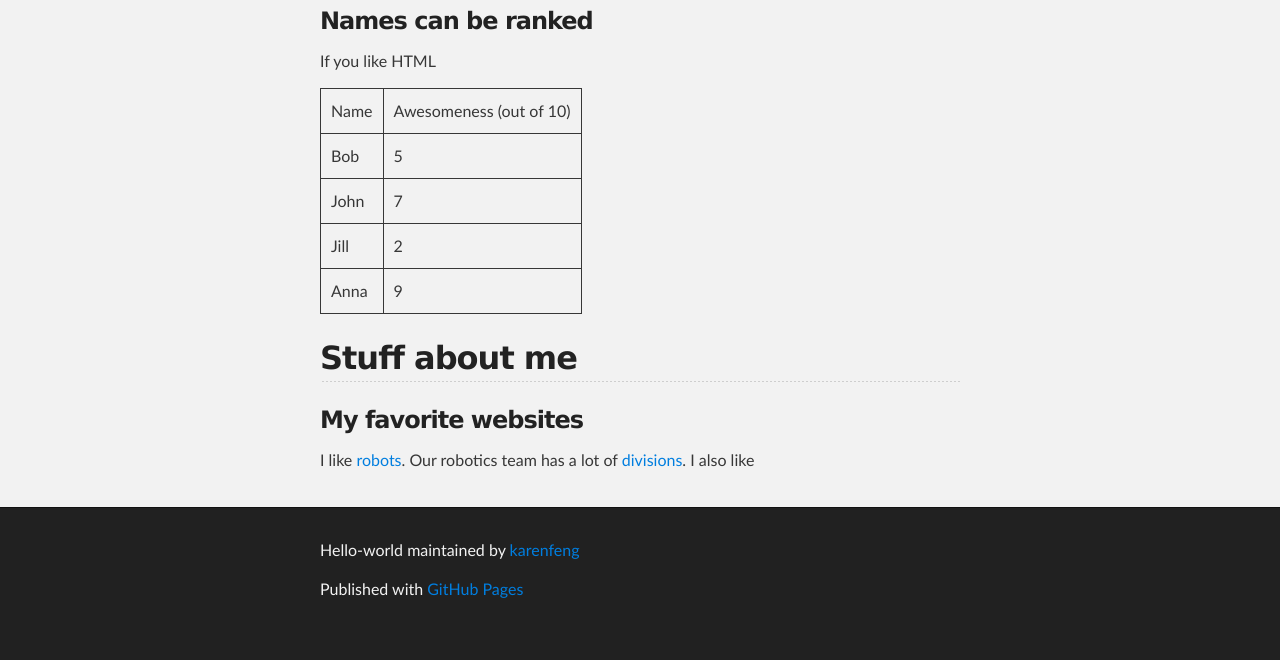
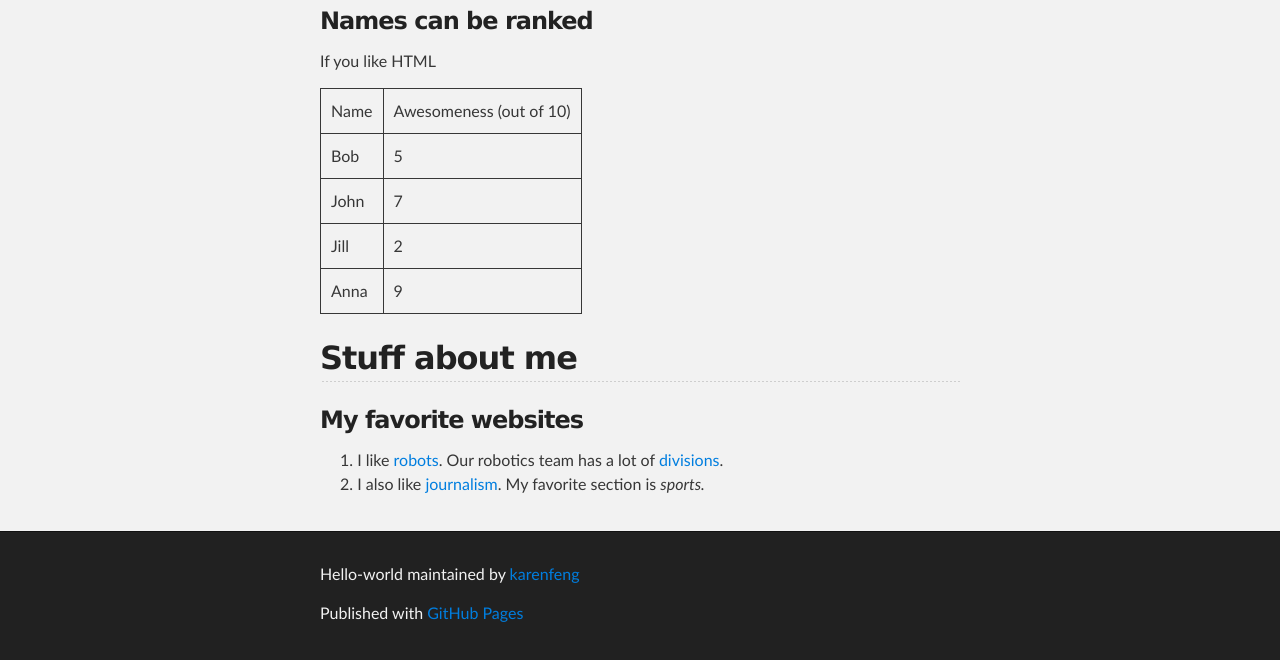
Before and after one commit to karenfeng/Hello-World, a plain HTML site: page index.html in a window 1280 px wide. Shown: the part 692-1352 px from the top of the page. Before the commit the page ends 1328 px from the top, so only its background shows below. Drawn offline with Linux system fonts and the light colour scheme.

Commit message:
Create gh-pages branch via GitHub

```diff
--- a/index.html
+++ b/index.html
@@ -88,8 +88,11 @@
 <h3>
 <a name="my-favorite-websites" class="anchor" href="#my-favorite-websites"><span class="octicon octicon-link"></span></a>My favorite websites</h3>
 
-<p>I like <a href="http://mvrt.com/?eltoro" title="El Toro">robots</a>. Our robotics team has a lot of <a href="http://mvrt.com/?divisions" title="Divisions">divisions</a>.
-I also like </p>
+<ol>
+<li>I like <a href="http://mvrt.com/?eltoro" title="El Toro">robots</a>. Our robotics team has a lot of <a href="http://mvrt.com/?divisions" title="Divisions">divisions</a>.</li>
+<li>I also like <a href="http://elestoque.org" title="El Estoque">journalism</a>. My favorite section is <em>sports.</em>
+</li>
+</ol>
       </section>
     </div>
 
--- a/params.json
+++ b/params.json
@@ -1 +1 @@
-{"name":"Hello-world","tagline":"","body":"#Hello world\r\n##What is your name\r\n###Possible names include\r\n* Bob\r\n* John\r\n* Jill\r\n* Anna\r\n\r\n###Quotes about names\r\n> If you can't answer a man's arguments, all is not lost; you can still call him vile names.\r\n> -Elbert Hubbard \r\n\r\n##Some names are better than others\r\n###Names can be ranked\r\nIf you like HTML\r\n<table>\r\n<tr>\r\n<td>Name</td><td>Awesomeness (out of 10)</td>\r\n</tr>\r\n<tr>\r\n<td>Bob</td><td>5</td>\r\n</tr>\r\n<tr>\r\n<td>John</td><td>7</td>\r\n</tr>\r\n<tr>\r\n<td>Jill</td><td>2</td>\r\n</tr>\r\n<tr>\r\n<td>Anna</td><td>9</td>\r\n</tr>\r\n</table>\r\n\r\n##Stuff about me\r\n###My favorite websites\r\nI like [robots] [1]. Our robotics team has a lot of [divisions][].\r\nI also like \r\n[1]: http://mvrt.com/?eltoro \"El Toro\"\r\n[divisions]: http://mvrt.com/?divisions \"Divisions\"","google":"","note":"Don't delete this file! It's used internally to help with page regeneration."}
+{"name":"Hello-world","tagline":"","body":"#Hello world\r\n##What is your name\r\n###Possible names include\r\n* Bob\r\n* John\r\n* Jill\r\n* Anna\r\n\r\n###Quotes about names\r\n> If you can't answer a man's arguments, all is not lost; you can still call him vile names.\r\n> -Elbert Hubbard \r\n\r\n##Some names are better than others\r\n###Names can be ranked\r\nIf you like HTML\r\n<table>\r\n<tr>\r\n<td>Name</td><td>Awesomeness (out of 10)</td>\r\n</tr>\r\n<tr>\r\n<td>Bob</td><td>5</td>\r\n</tr>\r\n<tr>\r\n<td>John</td><td>7</td>\r\n</tr>\r\n<tr>\r\n<td>Jill</td><td>2</td>\r\n</tr>\r\n<tr>\r\n<td>Anna</td><td>9</td>\r\n</tr>\r\n</table>\r\n\r\n##Stuff about me\r\n###My favorite websites\r\n1. I like [robots] [1]. Our robotics team has a lot of [divisions][].\r\n2. I also like [journalism] [2]. My favorite section is *sports.*\r\n[1]: http://mvrt.com/?eltoro \"El Toro\"\r\n[divisions]: http://mvrt.com/?divisions \"Divisions\"\r\n[2]: http://elestoque.org \"El Estoque\"","google":"","note":"Don't delete this file! It's used internally to help with page regeneration."}
```
